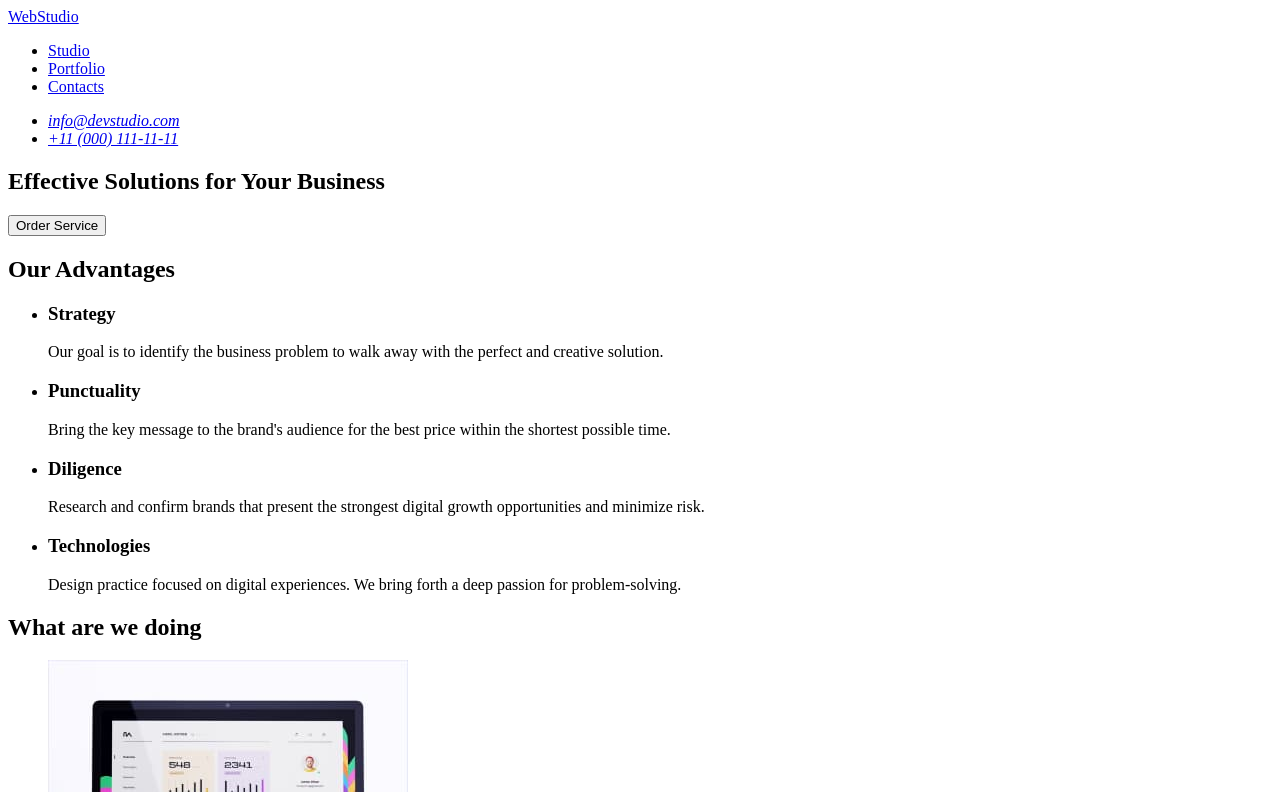
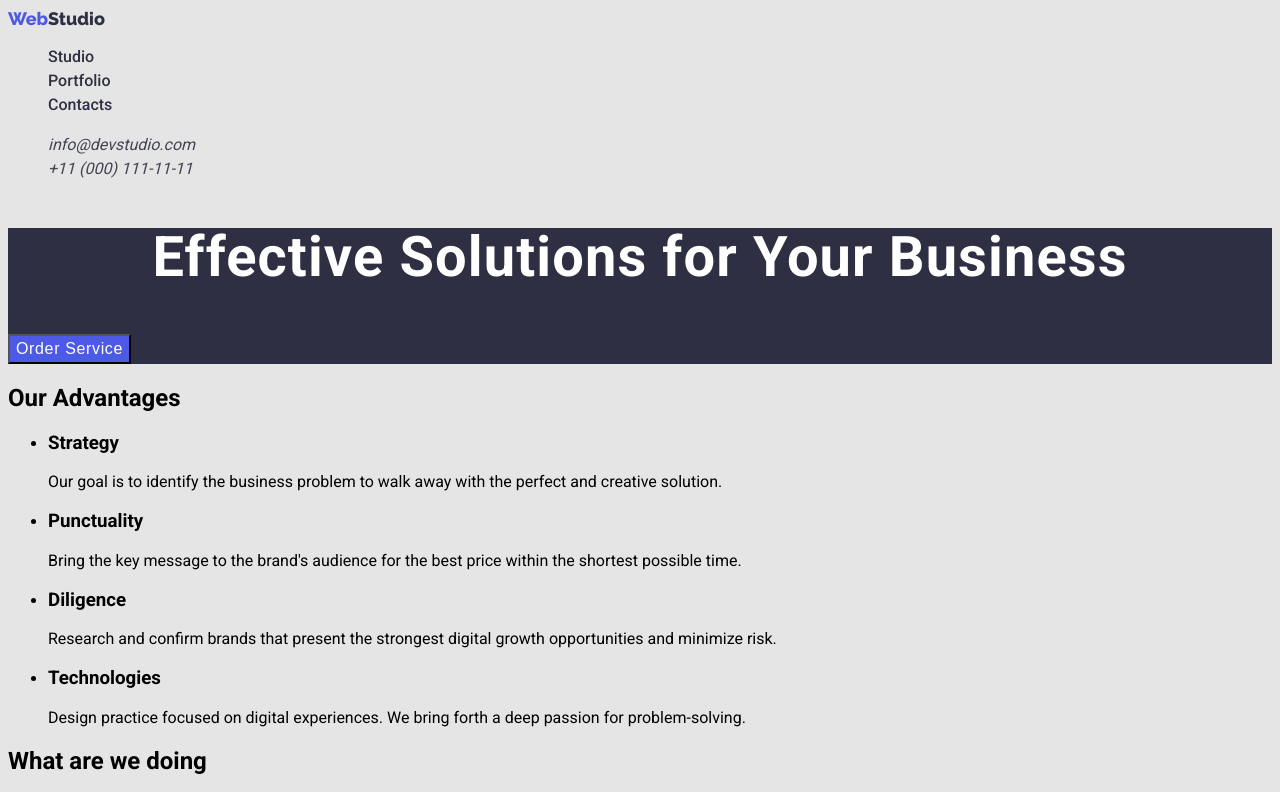
Before and after one commit to Nikolaus-B/goit-markup-hw-02, a plain HTML site: page index.html in a window 1280 px wide. Shown: the top 792 px of the page. Drawn offline with Linux system fonts and the light colour scheme.

Commit message:
main page+css

```diff
--- /dev/null
+++ b/css/styles.css
@@ -0,0 +1,110 @@
+/* logo color #4D5AE5 + #2E2F42 */
+/* main colors #2E2F42 + #434455 */
+/* white #FFFFFF */
+/* accent color #404BBF */
+/* footer colors #4D5AE5 + #F4F4FD */
+
+:root {
+  --primary-text-color: #434455;
+  --title-text-color: #2e2f42;
+  --main-logo-color: #4d5ae5;
+  --footer-logo-color: #f4f4fd;
+  --main-wtite-color: #ffffff;
+}
+
+body {
+  font-family: Roboto, sans-serif;
+  background-color: #e5e5e5;
+}
+
+/* header */
+
+.main-logo {
+  font-family: Raleway, sans-serif;
+  font-size: 18px;
+  line-height: 1.17;
+  text-decoration: none;
+
+  color: var(--title-text-color);
+}
+
+.second-logo {
+  color: var(--main-logo-color);
+}
+
+.main-nav {
+  font-weight: 500;
+  font-size: 16px;
+  line-height: 1.5;
+  list-style-type: none;
+}
+
+.nav-link {
+  color: var(--title-text-color);
+  text-decoration: none;
+}
+
+.main-address {
+  font-weight: 400;
+  font-size: 16px;
+  line-height: 1.5;
+  list-style-type: none;
+}
+
+.address-link {
+  color: var(--primary-text-color);
+  text-decoration: none;
+}
+
+/* main */
+/* hero */
+
+.hero-section {
+  background-color: var(--title-text-color);
+}
+
+.hero-text {
+  font-size: 56px;
+  line-height: 1.07;
+
+  text-align: center;
+  letter-spacing: 0.02em;
+  color: var(--main-wtite-color);
+}
+
+.hero-button {
+  font-size: 16px;
+  line-height: 1.5;
+
+  letter-spacing: 0.04em;
+  color: var(--main-wtite-color);
+  background-color: var(--main-logo-color);
+}
+/* footer */
+
+.main-footer {
+  background-color: var(--title-text-color);
+}
+
+.footer-logo {
+  font-family: Raleway, sans-serif;
+  font-size: 18px;
+  line-height: 1.17;
+  text-decoration: none;
+
+  color: var(--footer-logo-color);
+  text-decoration: none;
+}
+
+.footer-second {
+  color: var(--main-logo-color);
+  text-decoration: none;
+}
+
+.footer-text {
+  font-size: 16px;
+  line-height: 1.5;
+
+  letter-spacing: 0.02em;
+  color: var(--footer-logo-color);
+}
--- a/index.html
+++ b/index.html
@@ -4,29 +4,44 @@
     <meta charset="UTF-8" />
     <meta http-equiv="X-UA-Compatible" content="IE=edge" />
     <meta name="viewport" content="width=device-width, initial-scale=1.0" />
-    <title>Document</title>
+    <title>WebStudio</title>
+    <link
+      href="https://fonts.googleapis.com/css2?family=Raleway:wght@800&family=Roboto:wght@400;500;700;900&display=swap"
+      rel="stylesheet"
+    />
+    <link rel="stylesheet" href="./css/styles.css" />
   </head>
   <body>
     <header>
       <nav>
-        <a href="./index.html">WebStudio</a>
-        <ul>
-          <li><a href="#">Studio</a></li>
-          <li><a href="./portfolio.html">Portfolio</a></li>
-          <li><a href="#">Contacts</a></li>
+        <a href="./index.html" class="main-logo"
+          ><span class="second-logo">Web</span>Studio</a
+        >
+        <ul class="main-nav">
+          <li><a href="#" class="nav-link">Studio</a></li>
+          <li><a href="./portfolio.html" class="nav-link">Portfolio</a></li>
+          <li><a href="#" class="nav-link">Contacts</a></li>
         </ul>
       </nav>
       <address>
-        <ul>
-          <li><a href="mailto:info@devstudio.com">info@devstudio.com</a></li>
-          <li><a href="tel:+110001111111">+11 (000) 111-11-11</a></li>
+        <ul class="main-address">
+          <li>
+            <a href="mailto:info@devstudio.com" class="address-link"
+              >info@devstudio.com</a
+            >
+          </li>
+          <li>
+            <a href="tel:+110001111111" class="address-link"
+              >+11 (000) 111-11-11</a
+            >
+          </li>
         </ul>
       </address>
     </header>
     <main>
-      <section>
-        <h1>Effective Solutions for Your Business</h1>
-        <button type="button">Order Service</button>
+      <section class="hero-section">
+        <h1 class="hero-text">Effective Solutions for Your Business</h1>
+        <button type="button" class="hero-button">Order Service</button>
       </section>
       <section>
         <h2>Our Advantages</h2>
@@ -136,9 +151,11 @@
         </ul>
       </section>
     </main>
-    <footer>
-      <a href="./index.html">WebStudio</a>
-      <p>
+    <footer class="main-footer">
+      <a href="./index.html" class="footer-logo"
+        ><span class="footer-second">Web</span>Studio</a
+      >
+      <p class="footer-text">
         Increase the flow of customers and sales for your business with digital
         marketing & growth solutions.
       </p>
```
Also changed, not shown: portfolio.html (+59 -15 lines).
